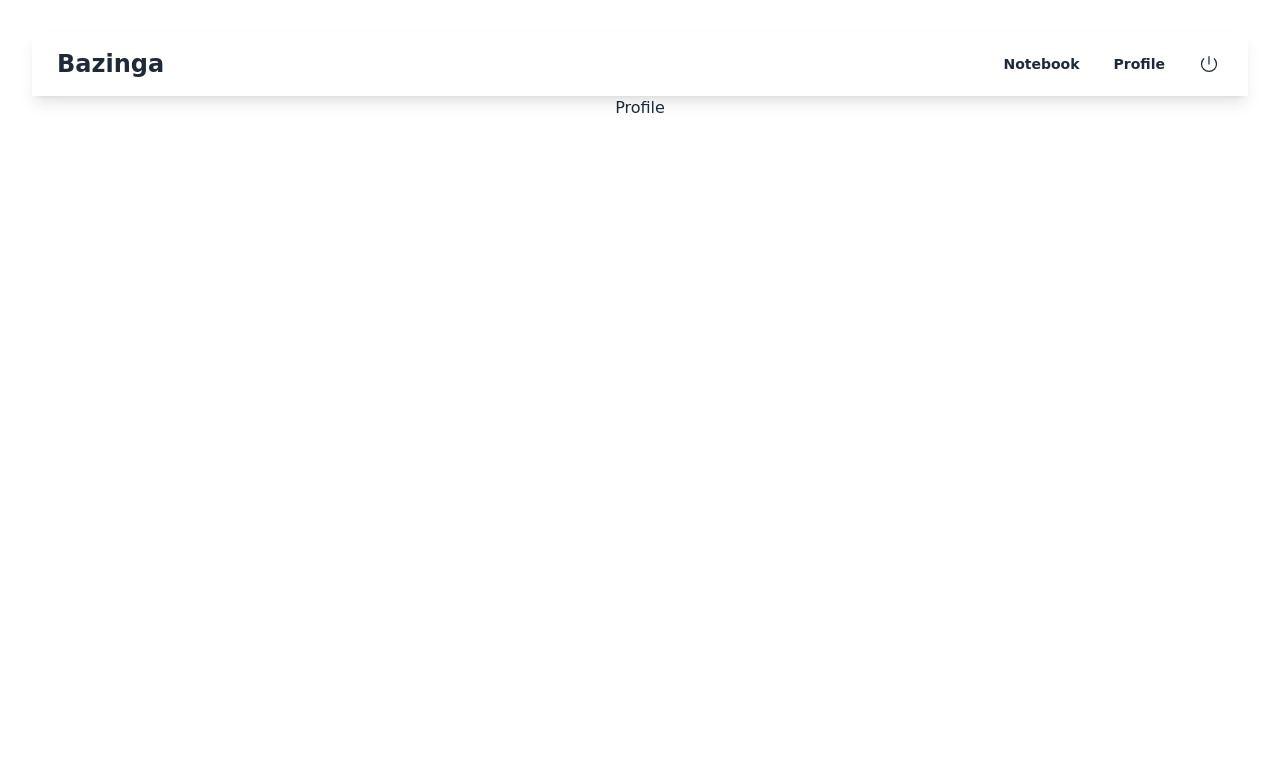
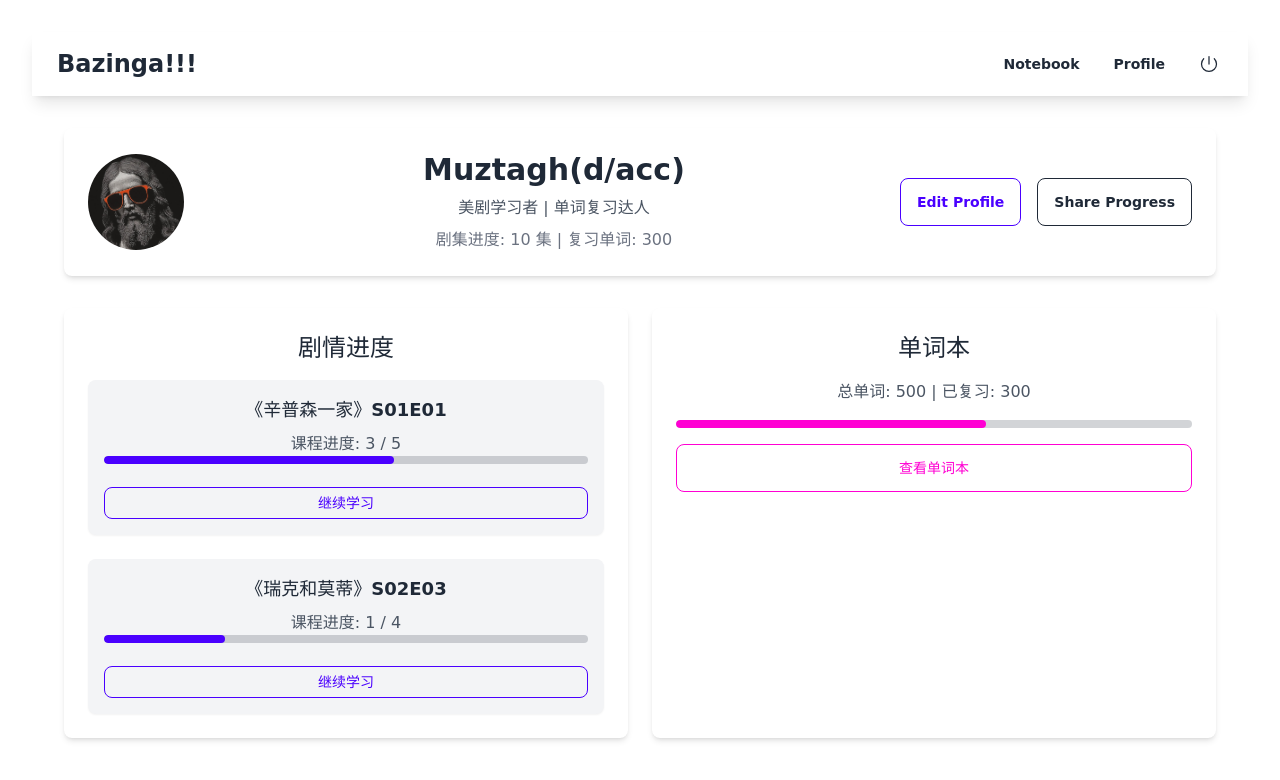
Before and after one commit to zyqVizzzzz/Bazinga, a Vue app: page /profile in a window 1280 px wide. Shown: the top 780 px of the page. Built offline with nearby package versions, Linux system fonts and the light colour scheme.

Commit message:
update: 细节调整

```diff
--- a/src/App.vue
+++ b/src/App.vue
@@ -2,7 +2,6 @@
 import { useRouter } from "vue-router";
 import { ref } from "vue";
 
-const isOpen = ref(false);
 const router = useRouter();
 const goToHome = () => {
 	router.push("/");
@@ -10,10 +9,6 @@ const goToHome = () => {
 
 const goToLink = (path) => {
 	router.push("/" + path);
-};
-
-const closeDropdown = () => {
-	isOpen.value = false; // 关闭下拉菜单
 };
 
 const logout = () => {
@@ -27,7 +22,7 @@ const logout = () => {
 			<a
 				@click="goToHome"
 				class="nav-brand btn btn-ghost text-xxl hover:bg-transparent hover:text-inherit"
-				>Bazinga</a
+				>Bazinga!!!</a
 			>
 		</div>
 		<div class="flex-none">
--- a/src/components/card/title.vue
+++ b/src/components/card/title.vue
@@ -66,7 +66,7 @@ const onTogglePractice = () => {
 }
 
 .title-jam.expanded {
-	width: 150px; /* Hover 时宽度自动扩展 */
+	width: 160px; /* Hover 时宽度自动扩展 */
 }
 
 .title-jam:hover {
--- /dev/null
+++ b/src/components/character/male.vue
@@ -0,0 +1,131 @@
+<template>
+	<div>
+		<canvas ref="canvasRef" width="500" height="500"></canvas>
+	</div>
+</template>
+
+<script setup>
+import { ref, onMounted } from "vue";
+
+const canvasRef = ref(null);
+
+onMounted(() => {
+	const canvas = canvasRef.value;
+	const ctx = canvas.getContext("2d");
+
+	// 背景
+	ctx.fillStyle = "#f0f0f0";
+	ctx.fillRect(0, 0, canvas.width, canvas.height);
+
+	// 恐龙身体（椭圆形状）
+	ctx.beginPath();
+	ctx.ellipse(250, 300, 100, 150, Math.PI / 2, 0, Math.PI * 2);
+	ctx.fillStyle = "#66cc66"; // 绿色
+	ctx.fill();
+	ctx.strokeStyle = "#333"; // 边框颜色
+	ctx.lineWidth = 3;
+	ctx.stroke();
+	ctx.closePath();
+
+	// 恐龙头部（多边形）
+	ctx.beginPath();
+	ctx.moveTo(200, 180); // 起点
+	ctx.lineTo(280, 180); // 顶部
+	ctx.lineTo(320, 240); // 右下角
+	ctx.lineTo(160, 240); // 左下角
+	ctx.closePath();
+	ctx.fillStyle = "#66cc66"; // 绿色
+	ctx.fill();
+	ctx.stroke();
+
+	// 恐龙尾巴（三角形）
+	ctx.beginPath();
+	ctx.moveTo(350, 320);
+	ctx.lineTo(400, 360);
+	ctx.lineTo(350, 380);
+	ctx.closePath();
+	ctx.fillStyle = "#66cc66";
+	ctx.fill();
+	ctx.stroke();
+
+	// 恐龙的背鳍（三角形，多个）
+	ctx.beginPath();
+	ctx.moveTo(200, 180);
+	ctx.lineTo(220, 150);
+	ctx.lineTo(240, 180);
+	ctx.closePath();
+	ctx.fillStyle = "#ffcc00";
+	ctx.fill();
+	ctx.stroke();
+
+	ctx.beginPath();
+	ctx.moveTo(240, 160);
+	ctx.lineTo(260, 130);
+	ctx.lineTo(280, 160);
+	ctx.closePath();
+	ctx.fillStyle = "#ffcc00";
+	ctx.fill();
+	ctx.stroke();
+
+	ctx.beginPath();
+	ctx.moveTo(280, 140);
+	ctx.lineTo(300, 110);
+	ctx.lineTo(320, 140);
+	ctx.closePath();
+	ctx.fillStyle = "#ffcc00";
+	ctx.fill();
+	ctx.stroke();
+
+	// 恐龙腿（矩形）
+	ctx.fillStyle = "#66cc66"; // 绿色
+	ctx.fillRect(210, 350, 30, 60);
+	ctx.fillRect(260, 350, 30, 60);
+	ctx.strokeRect(210, 350, 30, 60);
+	ctx.strokeRect(260, 350, 30, 60);
+
+	// 恐龙爪子（三角形）
+	ctx.beginPath();
+	ctx.moveTo(210, 410); // 左腿爪子
+	ctx.lineTo(220, 430);
+	ctx.lineTo(230, 410);
+	ctx.closePath();
+	ctx.fillStyle = "#333";
+	ctx.fill();
+
+	ctx.beginPath();
+	ctx.moveTo(260, 410); // 右腿爪子
+	ctx.lineTo(270, 430);
+	ctx.lineTo(280, 410);
+	ctx.closePath();
+	ctx.fillStyle = "#333";
+	ctx.fill();
+
+	// 恐龙眼睛（圆形）
+	ctx.beginPath();
+	ctx.arc(250, 210, 10, 0, Math.PI * 2, true); // 左眼
+	ctx.fillStyle = "#fff";
+	ctx.fill();
+	ctx.stroke();
+
+	ctx.beginPath();
+	ctx.arc(260, 210, 5, 0, Math.PI * 2, true); // 瞳孔
+	ctx.fillStyle = "#000";
+	ctx.fill();
+
+	// 恐龙嘴巴（曲线）
+	ctx.beginPath();
+	ctx.moveTo(230, 240);
+	ctx.quadraticCurveTo(250, 260, 270, 240); // 曲线嘴巴
+	ctx.strokeStyle = "#333";
+	ctx.lineWidth = 2;
+	ctx.stroke();
+});
+</script>
+
+<style scoped>
+canvas {
+	border: 1px solid #ccc;
+	display: block;
+	margin: 0 auto;
+}
+</style>
--- a/src/views/Profile.vue
+++ b/src/views/Profile.vue
@@ -1,3 +1,110 @@
 <template>
-	<div>Profile</div>
+	<div class="profile-page max-w-7xl mx-auto py-8">
+		<!-- 顶部个人信息卡片 -->
+		<div class="card bg-white shadow-md rounded-lg p-6 mb-8">
+			<div class="flex items-center">
+				<!-- 用户头像 -->
+				<img
+					class="w-24 h-24 rounded-full mr-6"
+					src="./avatar.jpg"
+					alt="Profile Avatar"
+				/>
+				<!-- 用户信息 -->
+				<div class="flex-1">
+					<h1 class="text-3xl font-semibold text-gray-800">Muztagh(d/acc)</h1>
+					<p class="mt-2 text-gray-600">美剧学习者 | 单词复习达人</p>
+					<p class="mt-2 text-gray-500">剧集进度: 10 集 | 复习单词: 300</p>
+				</div>
+				<!-- 操作按钮 -->
+				<div class="flex space-x-4">
+					<button class="btn btn-outline btn-primary">Edit Profile</button>
+					<button class="btn btn-outline">Share Progress</button>
+				</div>
+			</div>
+		</div>
+
+		<!-- 左右布局容器 -->
+		<div class="grid grid-cols-1 md:grid-cols-2 gap-6">
+			<!-- 剧情卡片进度展示 -->
+			<div class="card bg-white shadow-md rounded-lg p-6">
+				<h2 class="text-2xl font-semibold text-gray-800 mb-4">剧情进度</h2>
+				<div class="grid grid-cols-1 gap-6">
+					<!-- 剧集卡片1 -->
+					<div class="bg-gray-100 p-4 rounded-lg shadow-sm">
+						<h3 class="text-lg font-semibold text-gray-800 mb-2">
+							《辛普森一家》S01E01
+						</h3>
+						<p class="text-gray-600">课程进度: 3 / 5</p>
+						<progress
+							class="progress progress-primary w-full mb-4"
+							value="60"
+							max="100"
+						></progress>
+						<button class="btn btn-outline btn-primary btn-sm w-full">
+							继续学习
+						</button>
+					</div>
+					<!-- 剧集卡片2 -->
+					<div class="bg-gray-100 p-4 rounded-lg shadow-sm">
+						<h3 class="text-lg font-semibold text-gray-800 mb-2">
+							《瑞克和莫蒂》S02E03
+						</h3>
+						<p class="text-gray-600">课程进度: 1 / 4</p>
+						<progress
+							class="progress progress-primary w-full mb-4"
+							value="25"
+							max="100"
+						></progress>
+						<button class="btn btn-outline btn-primary btn-sm w-full">
+							继续学习
+						</button>
+					</div>
+				</div>
+			</div>
+			<!-- 笔记本卡片（单词复习本） -->
+			<div class="card bg-white shadow-md rounded-lg p-6">
+				<h2 class="text-2xl font-semibold text-gray-800 mb-4">单词本</h2>
+				<p class="text-gray-600 mb-4">总单词: 500 | 已复习: 300</p>
+				<progress
+					class="progress progress-secondary w-full mb-4"
+					value="60"
+					max="100"
+				></progress>
+				<button class="btn btn-secondary btn-outline w-full">查看单词本</button>
+			</div>
+		</div>
+	</div>
+
+	<div class="character"></div>
 </template>
+
+<script setup>
+import CharacterMale from "../components/character/male.vue";
+const user = {
+	name: "John Doe",
+	avatarUrl: "https://avatars.githubusercontent.com/u/583231?v=4",
+	totalSeries: 10,
+	totalWords: 500,
+	reviewedWords: 300,
+	// 剧集数据可以是从服务器获取的
+	series: [
+		{
+			title: "《老友记》S01E01",
+			totalLessons: 5,
+			completedLessons: 3,
+		},
+		{
+			title: "《生活大爆炸》S02E03",
+			totalLessons: 4,
+			completedLessons: 1,
+		},
+	],
+};
+</script>
+
+<style scoped>
+/* 页面布局的基本样式 */
+.profile-page {
+	padding: 2rem;
+}
+</style>
--- a/tailwind.config.js
+++ b/tailwind.config.js
@@ -9,8 +9,10 @@ export default {
 	// 	themes: [
 	// 		{
 	// 			mytheme: {
-	// 				// primary: "#ff6363",
-	// 				// secondary: "#ffd36e",
+	// 				// primary: "#a991f7",
+	// 				// secondary: "#d94219",
+	// 				// accent: "#37cdbe",
+	// 				// neutral: "#3d4451",
 	// 				// accent: "#a1c4fd",
 	// 				// neutral: "#f3f4f6",
 	// 				// "base-100": "#ffffff",
```
Also changed, not shown: src/views/avatar.jpg (added).
